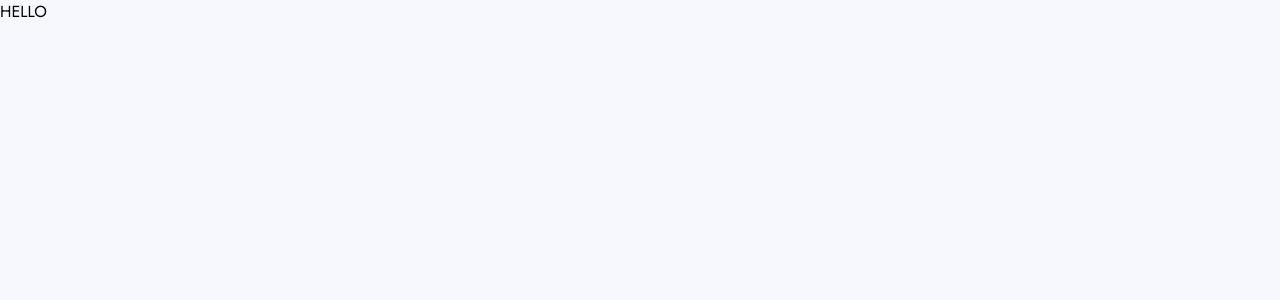
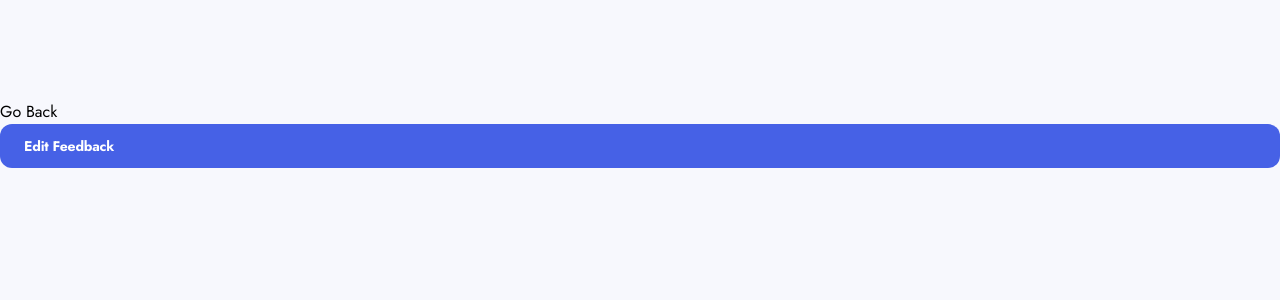
Before and after one commit to FlorianGmz/Frontend-Mentor-Challenges, a React (Vite) app in the folder product-feedback/: page /feedback/1 in a window 1280 px wide. Shown: the top 300 px of the page. Built offline with nearby package versions, Linux system fonts and the light colour scheme.

Commit message:
Dynamic NavButton complete

```diff
--- a/product-feedback/src/components/EmptySuggestions.tsx/EmptySuggestion.tsx
+++ b/product-feedback/src/components/EmptySuggestions.tsx/EmptySuggestion.tsx
@@ -1,4 +1,4 @@
-import AddFeedbackLink from "../SuggestionsBar/AddFeedbackLink";
+import NavButton from "../NavButton";
 import IllustrationEmpty from "./IllustrationEmpty";
 
 const NoFeedback = () => {
@@ -12,7 +12,11 @@ const NoFeedback = () => {
         Got a suggestion? Found a bug that needs to be squashed? We love hearing
         about new ideas to improve our app.
       </p>
-      <AddFeedbackLink />
+      <NavButton
+        to="/feedback/add"
+        bgColor="bt-purple_def"
+        bgHoverColor="bt-purple_hover"
+      />
     </div>
   );
 };
--- a/product-feedback/src/components/FeedbackDetailPage.tsx/FeedbackDetailPage.tsx
+++ b/product-feedback/src/components/FeedbackDetailPage.tsx/FeedbackDetailPage.tsx
@@ -1,5 +1,11 @@
+import Header from "./Header";
+
 const FeedbackDetailPage = () => {
-  return <div>HELLO</div>;
+  return (
+    <div className="mx-auto my-[100px]">
+      <Header />
+    </div>
+  );
 };
 
 export default FeedbackDetailPage;
--- /dev/null
+++ b/product-feedback/src/components/FeedbackDetailPage.tsx/Header.tsx
@@ -0,0 +1,17 @@
+import { NavLink } from "react-router-dom";
+import NavButton from "../NavButton";
+
+const Header = () => {
+  return (
+    <div>
+      <NavLink to={"before"}>Go Back</NavLink>
+      <NavButton
+        to="/feedback/edit"
+        bgColor="bt-blue_def"
+        bgHoverColor="bt-blue_hover"
+      />
+    </div>
+  );
+};
+
+export default Header;
--- /dev/null
+++ b/product-feedback/src/components/NavButton.tsx
@@ -0,0 +1,34 @@
+import { NavLink } from "react-router-dom";
+import IconPlus from "./SuggestionsBar/IconPlus";
+import React from "react";
+
+interface NavButtonProps {
+  to: string;
+  bgColor: "bt-blue_def" | "bt-purple_def";
+  bgHoverColor: "bt-blue_hover" | "bt-purple_hover";
+}
+
+const NavButton: React.FC<NavButtonProps> = ({ to, bgColor, bgHoverColor }) => {
+  const isAddButton = to === "/feedback/add";
+
+  const bgClasses = {
+    "bt-blue_def": "bg-bt-blue_def",
+    "bt-purple_def": "bg-bt-purple_def",
+  };
+
+  const hoverClasses = {
+    "bt-blue_hover": "hover:bg-bt-blue_hover",
+    "bt-purple_hover": "hover:bg-bt-purple_hover",
+  };
+  return (
+    <NavLink
+      to={to}
+      className={`flex cursor-pointer items-center gap-1 rounded-xl ${bgClasses[bgColor]} px-[24px] py-[12px] text-h4 text-bt-white_def transition-colors ${hoverClasses[bgHoverColor]}`}
+    >
+      {isAddButton && <IconPlus />}
+      <span>{isAddButton ? "Add" : "Edit"} Feedback</span>
+    </NavLink>
+  );
+};
+
+export default NavButton;
--- a/product-feedback/src/components/RoadmapNav/RoadmapNav.tsx
+++ b/product-feedback/src/components/RoadmapNav/RoadmapNav.tsx
@@ -1,3 +1,4 @@
+import { NavLink } from "react-router-dom";
 import RoadmapStatus from "./RoadmapStatus";
 
 const RoadmapNav = () => {
@@ -22,7 +23,12 @@ const RoadmapNav = () => {
     <div className="flex h-[178px] w-[255px] flex-col justify-between rounded-xl bg-bt-white_def px-[24px] py-[24px]">
       <div className="flex items-center justify-between">
         <h3 className="text-h3">Roadmap</h3>
-        <a className="text-body-3 text-el_active underline">View</a>
+        <NavLink
+          to={"/roadmap"}
+          className="text-body-3 text-el_active underline"
+        >
+          View
+        </NavLink>
       </div>
       <div className="flex flex-col gap-[8px]">
         {roadmapStatus.map((status) => (
--- a/product-feedback/src/components/SuggestionsBar/AddFeedbackLink.tsx
+++ /dev/null
@@ -1,14 +0,0 @@
-import { NavLink } from "react-router-dom";
-import IconPlus from "./IconPlus";
-
-const AddFeedbackLink = () => {
-  // TODO: create a link
-  return (
-    <div className="flex cursor-pointer items-center gap-1 rounded-xl bg-bt-purple_def px-[24px] py-[12px] text-h4 text-bt-white_def transition-colors hover:bg-bt-purple_hover">
-      <IconPlus />
-      <span>Add Feedback</span>
-    </div>
-  );
-};
-
-export default AddFeedbackLink;
--- a/product-feedback/src/components/SuggestionsBar/SuggestionsBar.tsx
+++ b/product-feedback/src/components/SuggestionsBar/SuggestionsBar.tsx
@@ -1,7 +1,7 @@
 import React from "react";
-import AddFeedbackLink from "./AddFeedbackLink";
 import SortingElement from "./SortingElement";
 import SuggestionsIcon from "./SuggestionsIcon";
+import NavButton from "../NavButton";
 
 interface SuggestionsBarProps {
   suggestionsCount: number;
@@ -35,7 +35,11 @@ const SuggestionsBar: React.FC<SuggestionsBarProps> = ({
           setSelectedOption={setSelectedOption}
         />
       </div>
-      <AddFeedbackLink />
+      <NavButton
+        to="/feedback/add"
+        bgColor="bt-purple_def"
+        bgHoverColor="bt-purple_hover"
+      />
     </div>
   );
 };
```
